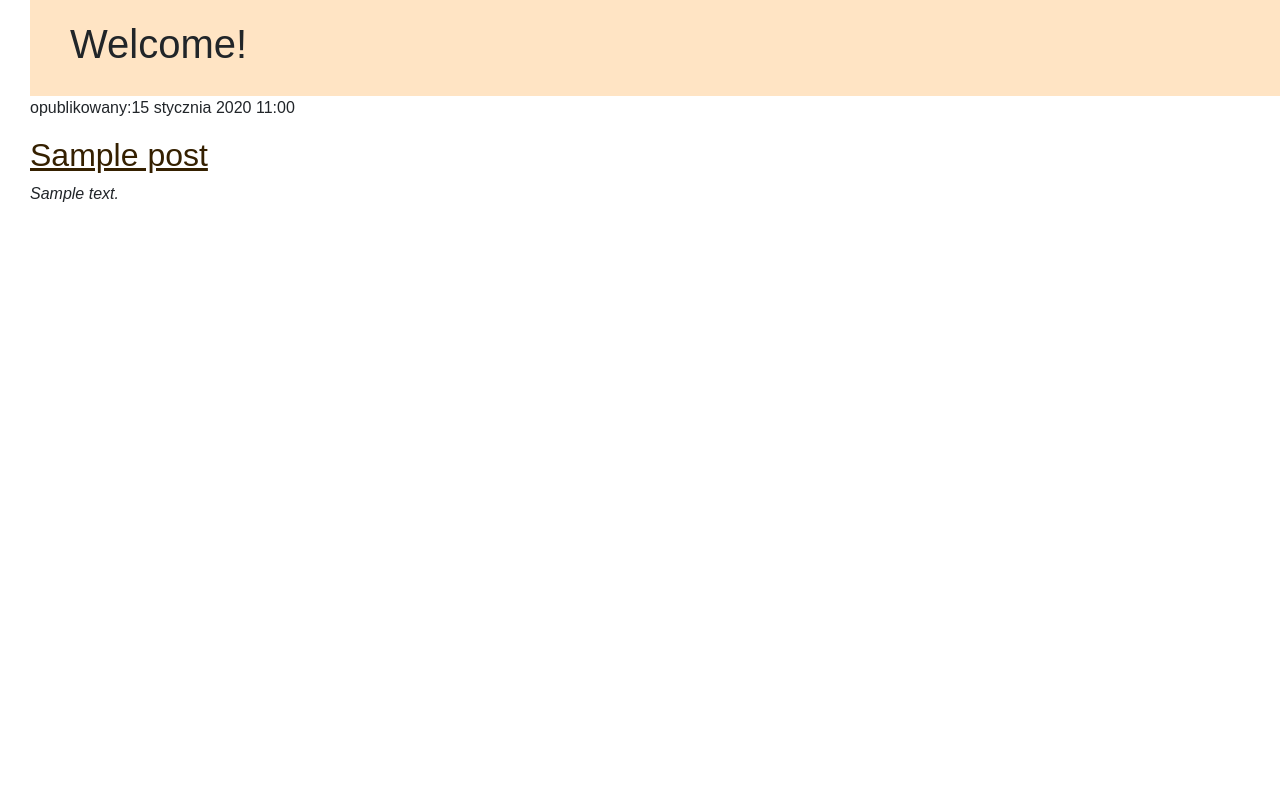
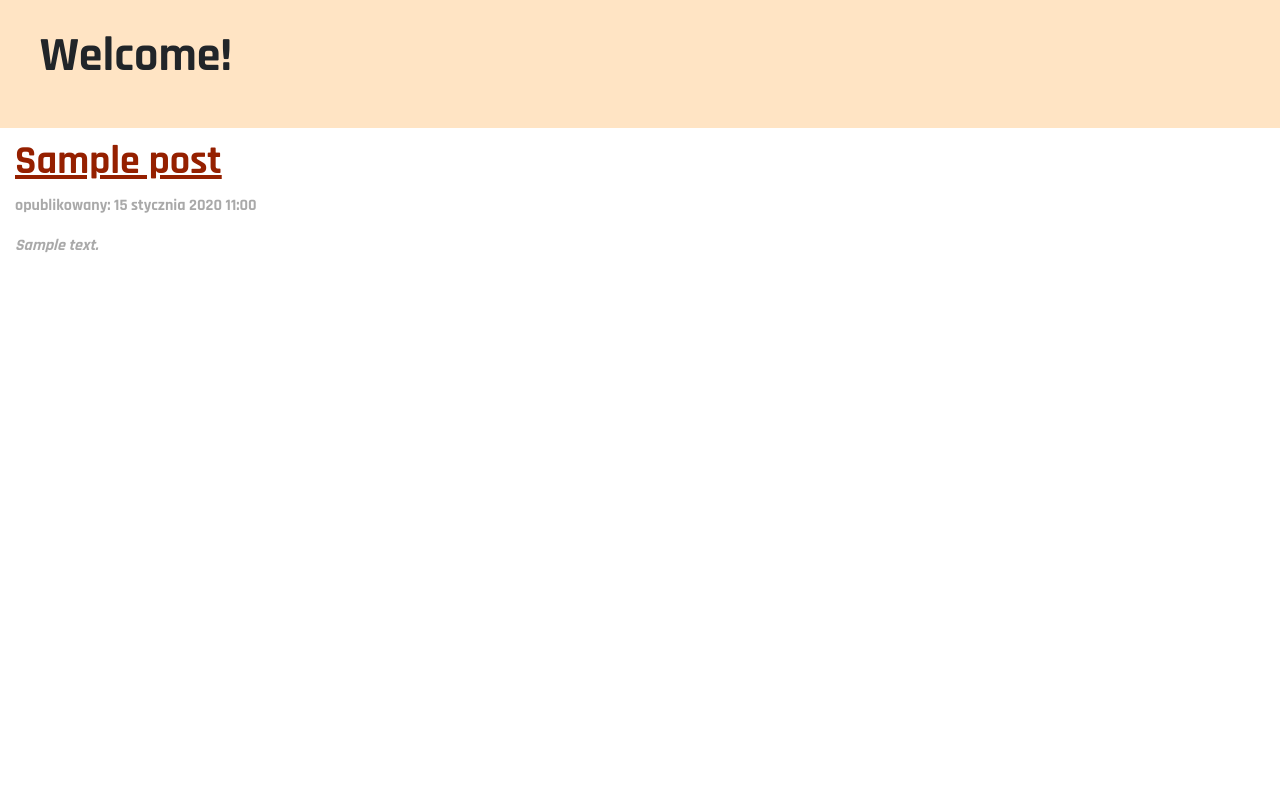
Before and after one commit to LivyyX/Djangocourse, a Django app: page / in a window 1280 px wide. Run offline with Django 5.2, Linux system fonts and the light colour scheme; tables that the repository leaves empty hold one stand-in row (values such as "Sample post").

Commit message:
Boże udało mi się ze stylami

```diff
--- a/blog/static/css/blog.css
+++ b/blog/static/css/blog.css
@@ -1,15 +1,22 @@
 h2 a {
-    color:#352000;
-}
-
-body {
-    padding-left: 30px;
-    font-family: "Caveat", sans-serif;
+    color:#952000;
+    font-family: "Rajdhani", sans-serif;
+    font-size: 125%;
 
 }
 
 .header{
+    font-family: "Rajdhani", sans-serif;
+    font-size: 300%;
     background-color: bisque;
     margin-top: 0;
     padding: 20px 20px 20px 40px;
 }
+.post{
+    padding-left: 15px;
+    color: darkgrey;
+    font-size: 100%;
+    font-family:"Rajdhani", sans-serif ;
+    padding-block-end: 15px;
+    padding-block-start: 10px;
+}
--- a/blog/templates/blog/post_list.html
+++ b/blog/templates/blog/post_list.html
@@ -5,17 +5,18 @@
         <title>Blog dla programistów</title>
         <link href="https://cdn.jsdelivr.net/npm/bootstrap@5.3.3/dist/css/bootstrap.min.css" rel="stylesheet" integrity="sha384-QWTKZyjpPEjISv5WaRU9OFeRpok6YctnYmDr5pNlyT2bRjXh0JMhjY6hW+ALEwIH" crossorigin="anonymous">
         <link rel='stylesheet' href='{% static 'css/blog.css' %}'>
+        <link href="https://fonts.googleapis.com/css2?family=Inconsolata:wght@200..900&family=Rajdhani:wght@700&display=swap" rel="stylesheet">
 
     </head>
 <body>
     <div class='header'>
-        <h1>Welcome!</h1>
+        <p>Welcome!</p>
     </div>
 
     {% for post in posts %}
     <div class='post'>
-        <p>opublikowany:{{post.publish_date}}</p>
         <h2><a href=''>{{post.title}}</a></h2>
+        <p>opublikowany: {{post.publish_date}}</p>
         <em>{{post.text|linebreaksbr}}</em>
     </div>
     {% endfor %}
--- a/mysite/settings.py
+++ b/mysite/settings.py
@@ -24,7 +24,7 @@ BASE_DIR = Path(__file__).resolve().parent.parent
 SECRET_KEY = 'django-insecure-zj+al&7rq6#i86axm8be_reoil)sl8v)tiz)3+h#8rys1)+f%e'
 
 # SECURITY WARNING: don't run with debug turned on in production!
-DEBUG = False
+DEBUG = True
 
 ALLOWED_HOSTS = ['127.0.0.1','pythonanywhere.com','livyyx.pythonanywhere.com']
 
```
